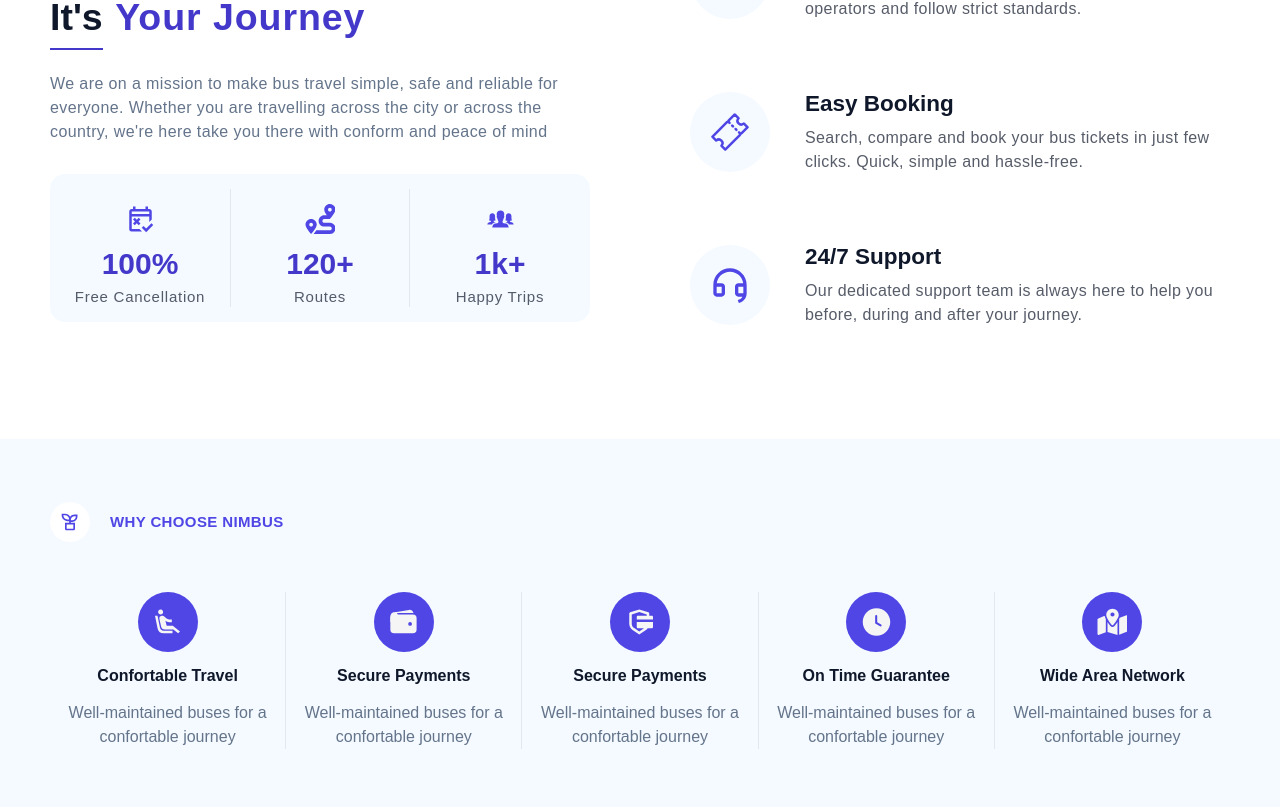
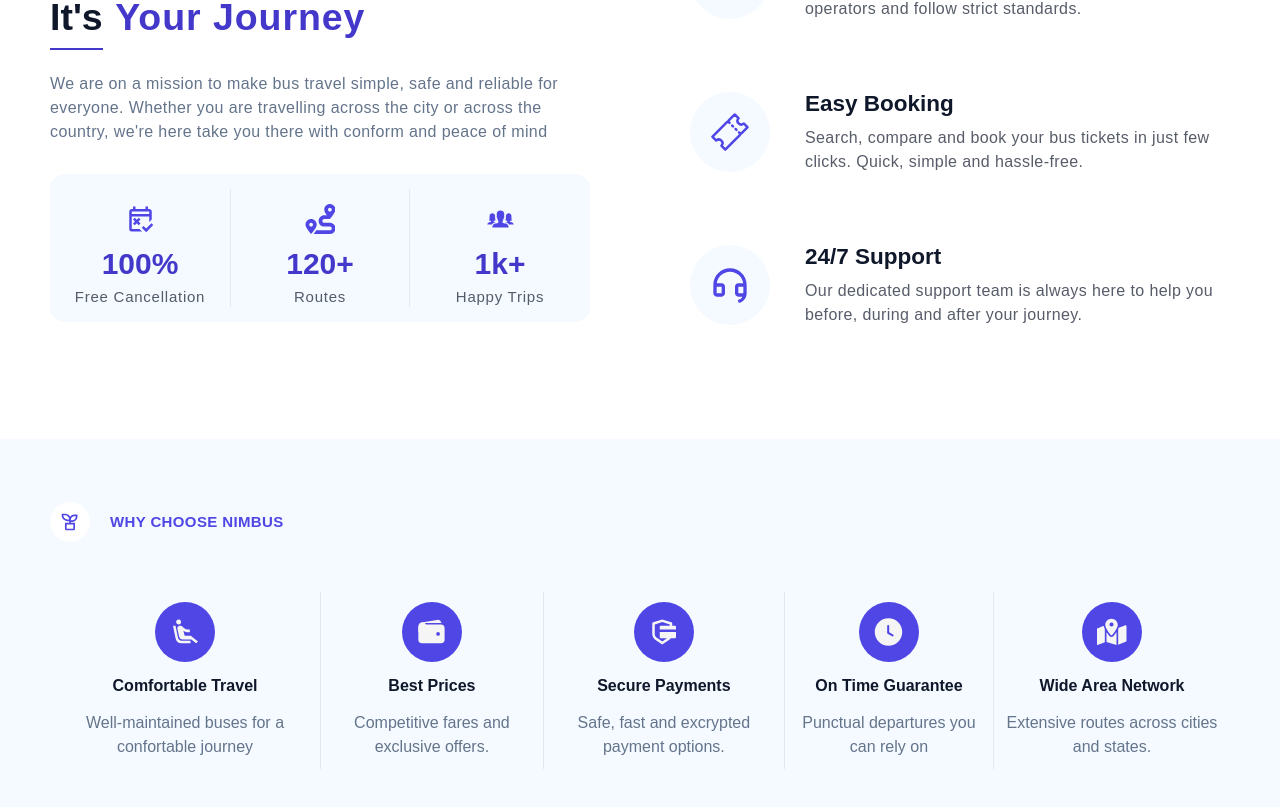
Before and after one commit to sudeshJha/bus-ticket-booking-system, a React (Vite) app: page /home in a window 1280 px wide. Shown: the part 1387-2194 px from the top of the page. Built offline with nearby package versions, Linux system fonts and the light colour scheme.

Commit message:
choose section complete

```diff
--- a/src/components/ui/choose/ChooseItem.jsx
+++ b/src/components/ui/choose/ChooseItem.jsx
@@ -1,19 +1,54 @@
 import React from "react";
 import Icon from "../../util/Icon";
+import { MdAirlineSeatReclineExtra } from "react-icons/md";
+import { IoWallet } from "react-icons/io5";
+import { RiSecurePaymentFill } from "react-icons/ri";
+import { GoClockFill } from "react-icons/go";
+import { FaMapLocationDot } from "react-icons/fa6";
 
-const ChooseItem = ({ icon, lastChild = false, heading, content }) => {
+const items = [
+  {
+    icon: <MdAirlineSeatReclineExtra />,
+    heading: "Comfortable Travel",
+    content: "Well-maintained buses for a confortable journey",
+  },
+  {
+    icon: <IoWallet />,
+    heading: "Best Prices",
+    content: "Competitive fares and exclusive offers.",
+  },
+  {
+    icon: <RiSecurePaymentFill />,
+    heading: "Secure Payments",
+    content: "Safe, fast and excrypted payment options.",
+  },
+  {
+    icon: <GoClockFill />,
+    heading: "On Time Guarantee",
+    content: "Punctual departures you can rely on",
+  },
+  {
+    icon: <FaMapLocationDot />,
+    heading: "Wide Area Network",
+    content: "Extensive routes across cities and states.",
+  },
+];
+
+const ChooseItem = ({ item, lastChild }) => {
   return (
     <div
-      className={`flex flex-col items-center justify-center ${!lastChild && "border-r border-r-border"} gap-5`}
+      className={`flex flex-col items-center justify-center ${!lastChild && "border-r border-r-border"} gap-5 px-3 py-4`}
     >
       <Icon
-        icon={icon}
+        icon={items[item - 1].icon}
         size="medium"
         color="primary-anti"
         bgColor="bg-primary"
       />
-      <h3 className="text-text-primary font-bold">{heading}</h3>
-      <p className="text-text-secondary text-center">{content}</p>
+      <h3 className="text-text-primary font-bold">{items[item - 1].heading}</h3>
+      <p className="text-text-secondary text-center">
+        {items[item - 1].content}
+      </p>
     </div>
   );
 };
--- a/src/components/ui/choose/ChooseSection.jsx
+++ b/src/components/ui/choose/ChooseSection.jsx
@@ -20,32 +20,11 @@ const ChooseSection = () => {
         />
       </SectionHeader>
       <div className="mt-20 flex">
-        <ChooseItem
-          icon={<MdAirlineSeatReclineExtra />}
-          heading="Confortable Travel"
-          content="Well-maintained buses for a confortable journey"
-        />
-        <ChooseItem
-          icon={<IoWallet />}
-          heading="Secure Payments"
-          content="Well-maintained buses for a confortable journey"
-        />
-        <ChooseItem
-          icon={<RiSecurePaymentFill />}
-          heading="Secure Payments"
-          content="Well-maintained buses for a confortable journey"
-        />
-        <ChooseItem
-          icon={<GoClockFill />}
-          heading="On Time Guarantee"
-          content="Well-maintained buses for a confortable journey"
-        />
-        <ChooseItem
-          icon={<FaMapLocationDot />}
-          heading="Wide Area Network"
-          content="Well-maintained buses for a confortable journey"
-          lastChild={true}
-        />
+        <ChooseItem item={1} />
+        <ChooseItem item={2} />
+        <ChooseItem item={3} />
+        <ChooseItem item={4} />
+        <ChooseItem item={5} lastChild={true} />
       </div>
     </div>
   );
```
